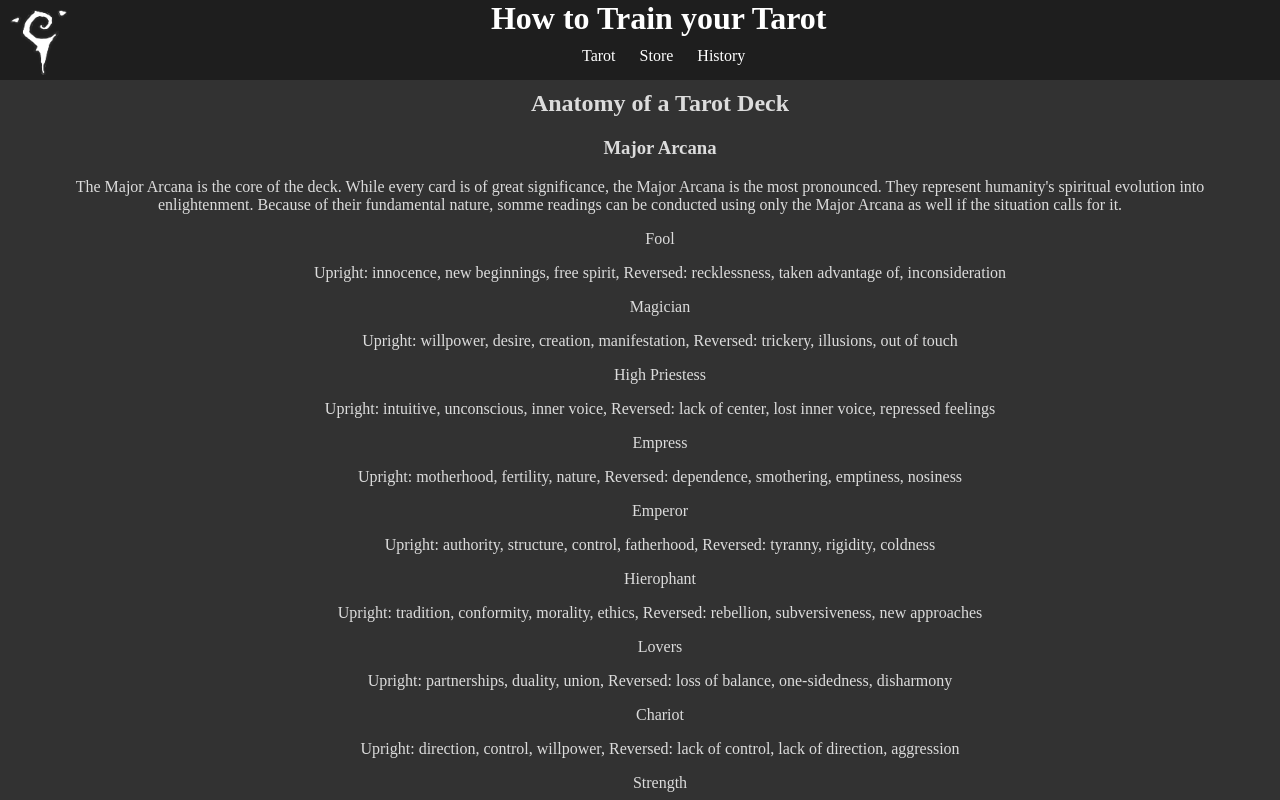
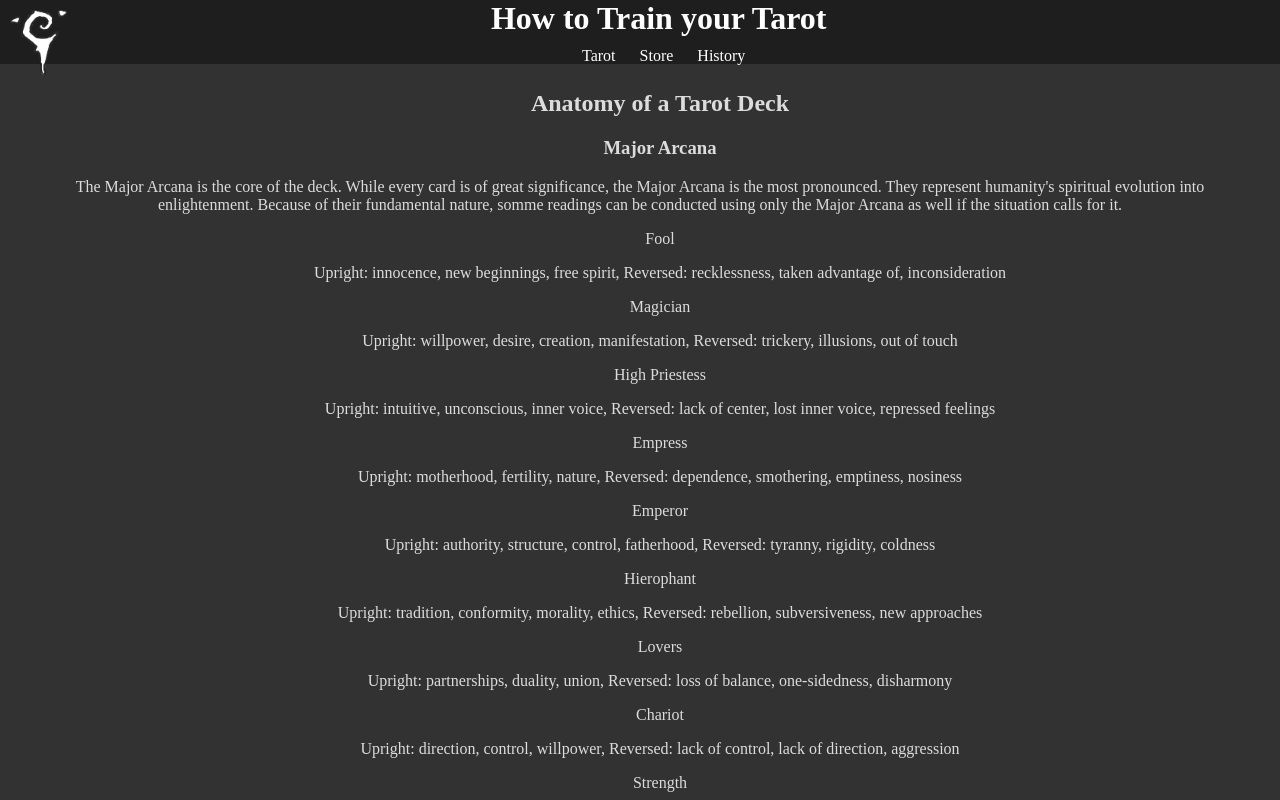
Before and after one commit to ZayahPapaya/custom-tarot, a plain HTML site: page index.html in a window 1280 px wide. Shown: the top 800 px of the page. Drawn offline with Linux system fonts and the light colour scheme.

Commit message:
Tweaked header size

```diff
--- a/style.css
+++ b/style.css
@@ -13,7 +13,8 @@ body {
 }
 header {
         background-color: rgb(30, 30, 30);
-        height: 80px;
+        /* height: 80px; */
+        height: 8%;
     }
 h1 {
     /* background-color: rgb(30, 30, 30); */
```
